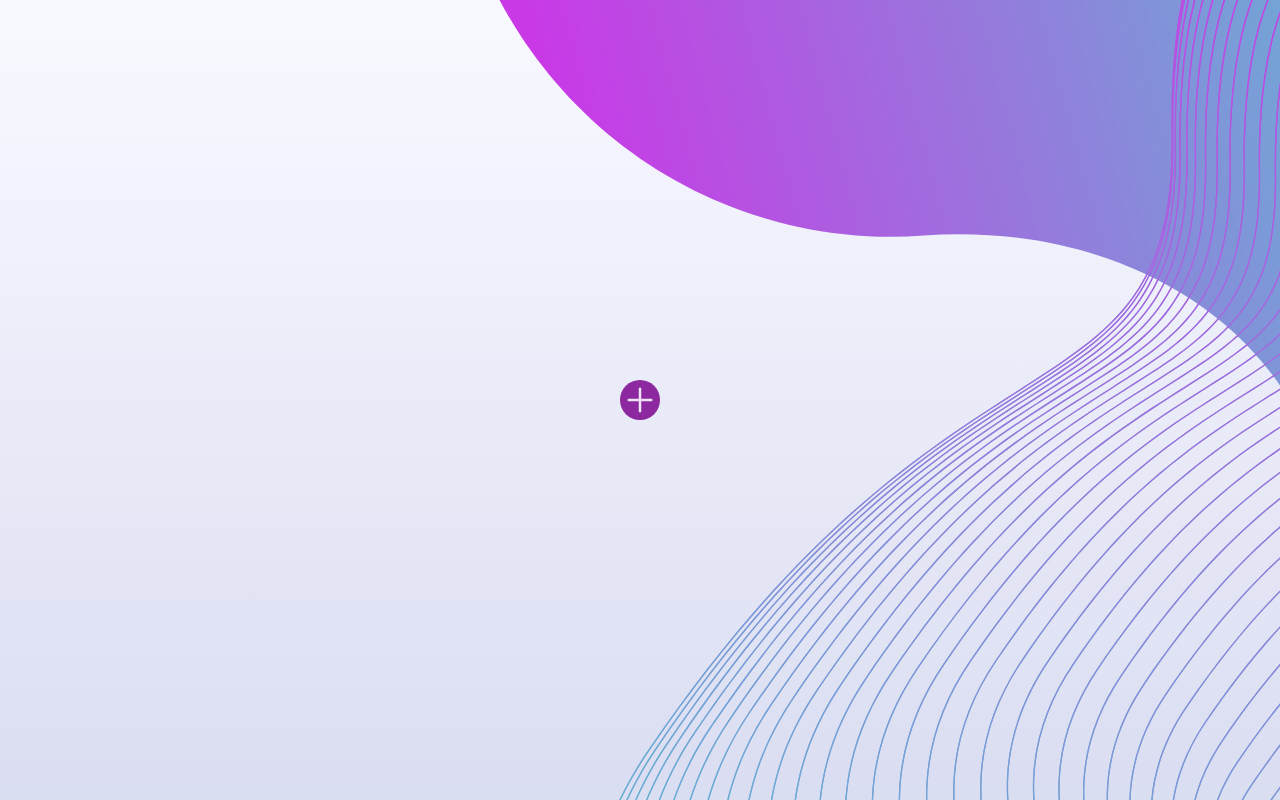
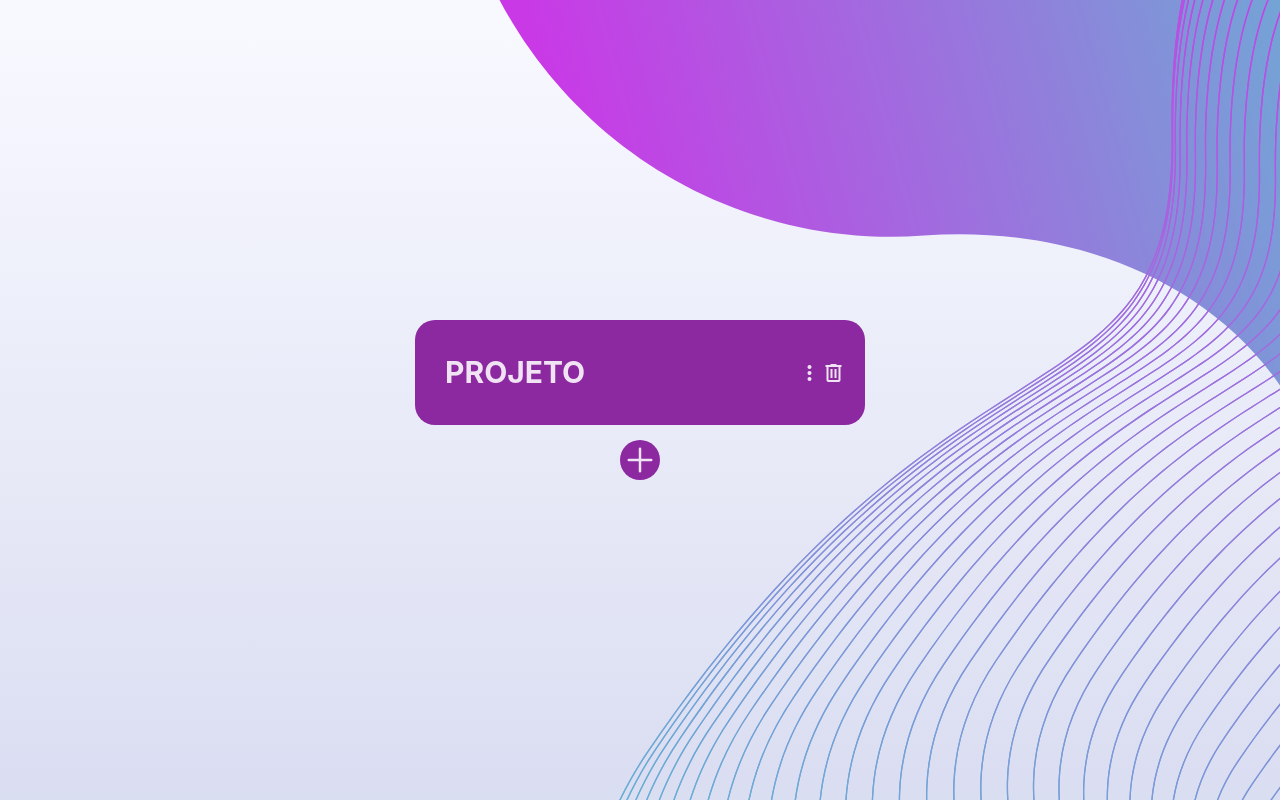
Before and after one commit to StanleyFerreiraC/Gerenciador, a React (Vite) app: page /home in a window 1280 px wide. Built offline with nearby package versions, Linux system fonts and the light colour scheme.

Commit message:
dev Home

```diff
--- a/index.html
+++ b/index.html
@@ -3,6 +3,14 @@
   <head>
     <meta charset="UTF-8" />
     <link rel="icon" type="image/svg+xml" href="/vite.svg" />
+    <link
+      rel="stylesheet"
+      href="https://fonts.googleapis.com/css2?family=Material+Symbols+Outlined:opsz,wght,FILL,GRAD@48,400,0,0"
+    />
+    <link
+      rel="stylesheet"
+      href="https://fonts.googleapis.com/css2?family=Material+Symbols+Outlined:opsz,wght,FILL,GRAD@20..48,100..700,0..1,-50..200"
+    />
     <meta name="viewport" content="width=device-width, initial-scale=1.0" />
     <title>Vite + React</title>
   </head>
--- a/package.json
+++ b/package.json
@@ -11,9 +11,12 @@
   },
   "dependencies": {
     "axios": "^1.6.8",
+    "localforage": "^1.10.0",
+    "match-sorter": "^6.3.4",
     "react": "^18.2.0",
     "react-dom": "^18.2.0",
-    "react-router-dom": "^6.22.3"
+    "react-router-dom": "^6.22.3",
+    "sort-by": "^1.2.0"
   },
   "devDependencies": {
     "@types/react": "^18.2.66",
--- /dev/null
+++ b/src/Components/Card.jsx
@@ -0,0 +1,37 @@
+import React from "react";
+
+const Card = () => {
+  return (
+    <div
+      style={{
+        minHeight: "100px",
+        minWidth: "450px",
+        borderRadius: "20px",
+        backgroundColor: "#8c28a0",
+        display: "flex",
+        alignItems: "center",
+      }}
+    >
+      <div
+        style={{
+          minWidth: "85%",
+
+        }}
+      >
+        <p
+          style={{
+            fontSize: "30px",
+            textAlign: "left",
+            paddingLeft: "30px"
+          }}
+        >
+          PROJETO
+        </p>
+      </div>
+      <span class="material-symbols-outlined">more_vert</span>
+      <span class="material-symbols-outlined">delete</span>
+    </div>
+  );
+};
+
+export default Card;
--- a/src/Pages/Home.jsx
+++ b/src/Pages/Home.jsx
@@ -1,16 +1,27 @@
 import React from "react";
 import Add from "../assets/add.svg";
 import "../App.css";
+import Card from "../Components/Card";
 
 const Home = () => {
   return (
-    <div>
-      <div className="add"
+    <div
+      style={{
+        display: "flex",
+        flexDirection: "column",
+        alignItems: "center",
+        fontWeight: "bold",
+      }}
+    >
+      <Card></Card>
+      <div
+        className="add"
         style={{
           height: "40px",
           width: "40px",
           borderRadius: "20px",
           backgroundColor: "#8c28a0",
+          marginTop: "15px",
         }}
       >
         <ion-icon
--- a/src/Pages/Login.jsx
+++ b/src/Pages/Login.jsx
@@ -1,28 +1,21 @@
 import React, { useState } from "react";
 import logo from "../assets/logolight.png";
+import { useNavigate } from "react-router-dom";
 import axios from "axios";
 
 const Login = () => {
   const [username, setUsername] = useState("");
   const [password, setPassword] = useState("");
   const [error, setError] = useState("");
-
-  const handleSubmit = (e) => {
-    e.preventDefault();
-
-    // Validar campos de entrada
-    if (!username.trim() || !password.trim()) {
-      setError("Por favor, preencha todos os campos");
-      return;
-    }
-  };
+  const navigate = useNavigate();
 
   const handlerLogin = async (e) => {
     e.preventDefault();
     console.log(username, password);
 
+    //Se o campo estiver vazio mostre a mensagem
     if (!username.trim() || !password.trim()) {
-      setError("Por favor, preencha todos os campos");
+      setError("Please fill in all fields");
       return;
     }
 
@@ -31,17 +24,19 @@ const Login = () => {
         "http://localhost:3000/login",
         JSON.stringify({ username, password }),
         {
-        headers: { 'Content-Type' : 'application/json'}
+          headers: { "Content-Type": "application/json" },
         }
       );
+      if (response.status === 200) {
+        navigate("/home");
+      }
     } catch (error) {
       if (!error?.response) {
-      setError('Error accessing the server')
+        setError("Error accessing the server");
       } else if (error.response.status == 401) {
-      setError('Incorrect username or password')
+        setError("Incorrect username or password");
       }
     }
-
   };
 
   return (
@@ -62,7 +57,7 @@ const Login = () => {
         src={logo}
       ></img>
       <form
-        onSubmit={handleSubmit}
+        onSubmit={handlerLogin}
         style={{
           width: "100%",
           display: "flex",
@@ -70,10 +65,14 @@ const Login = () => {
           alignItems: "center",
         }}
       >
-        <p style={{
+        <p
+          style={{
             color: "red",
-            margin: "0px 0px 10px 0px"
-          }}>{error}</p>
+            margin: "0px 0px 10px 0px",
+          }}
+        >
+          {error}
+        </p>
         <div
           style={{
             display: "flex",
@@ -99,7 +98,7 @@ const Login = () => {
         </div>
 
         <h3 className="forgot">Forgot your password ?</h3>
-        <button onClick={(e) => handlerLogin(e)}>Login</button>
+        <button type="submit">Login</button>
       </form>
     </div>
   );
```
Also changed, not shown: src/Components/Cards.jsx (deleted), 1 other file (tests, documents, lock files or other folders). Lines whose indentation alone changed are shown as unchanged.
